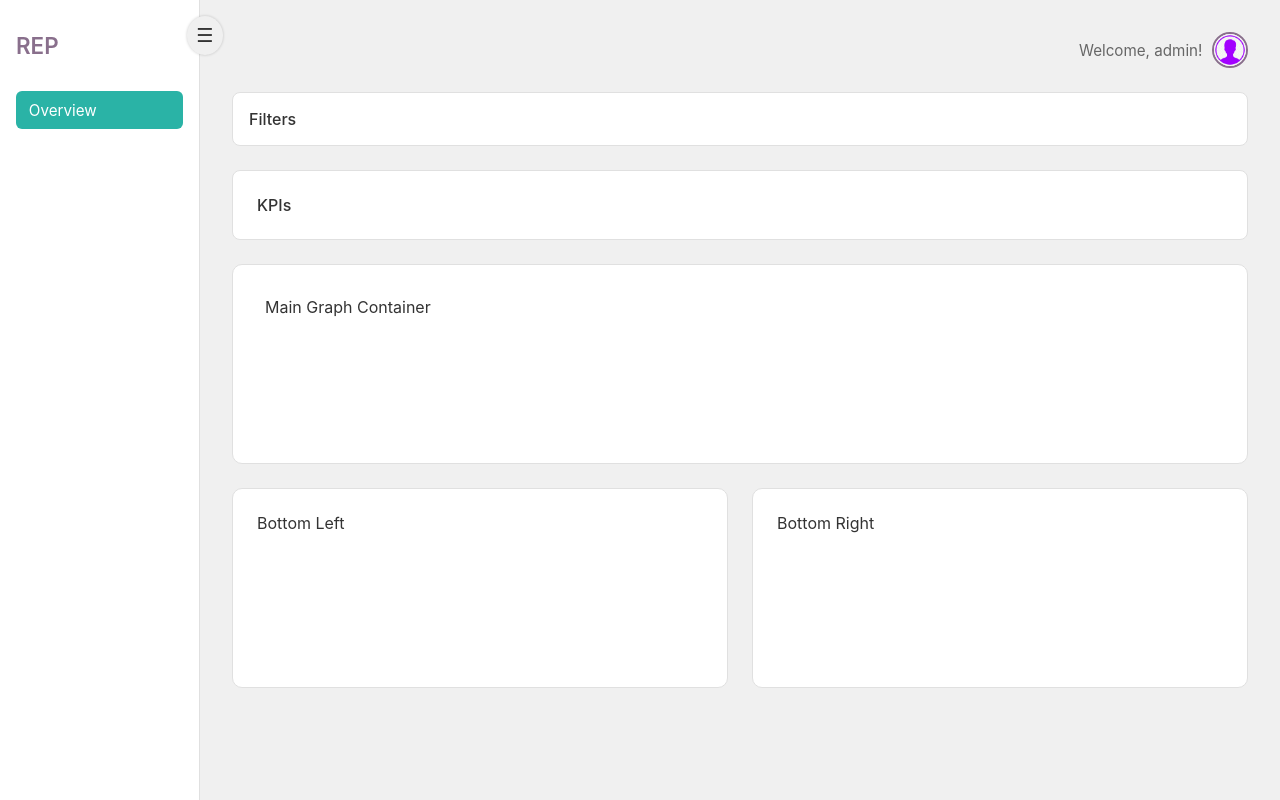
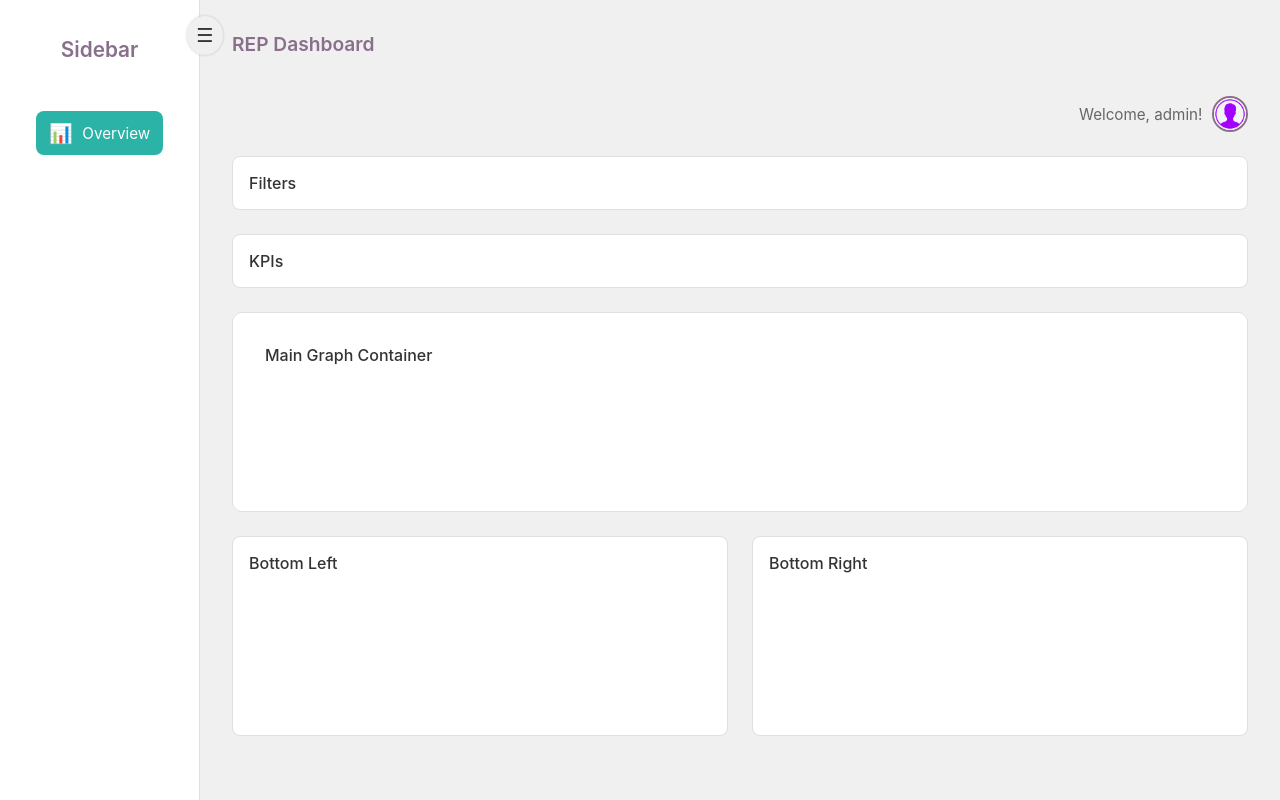
Before and after one commit to anetmoldova/REP, a Django app: page /dashboard/ in a window 1280 px wide. Run offline with Django 5.2, Linux system fonts and the light colour scheme; a user stored in the database is signed in.

Commit message:
update sidebar with icons

```diff
--- a/apps/rep_app/static/css/dashboard.css
+++ b/apps/rep_app/static/css/dashboard.css
@@ -31,11 +31,11 @@ body {
 .sidebar {
   width: 200px;
   background: var(--color-white);
-  padding: 2rem 1rem;
+  padding: 1.2rem 1rem;
   border-right: 1px solid var(--color-border);
   display: flex;
   flex-direction: column;
-  gap: 2rem;
+  align-items: center;
   transition: width 0.3s ease;
   min-width: 60px;
   position: relative;
@@ -56,41 +56,72 @@ body {
   box-shadow: 0 0 3px rgba(0, 0, 0, 0.2);
 }
 
-/* Collapsed sidebar */
-.sidebar.collapsed {
-  width: 60px;
-}
-
-.sidebar.collapsed .logo,
-.sidebar.collapsed .nav-item {
-  display: none;
-}
-
 .logo {
-  font-size: 1.4rem;
+  display: flex;
+  align-items: center;
+  justify-content: center;
+  height: 60px;
+  font-size: 1.3rem;
   font-weight: 600;
   color: var(--color-primary);
+  width: 100%;
 }
 
 .nav {
   display: flex;
   flex-direction: column;
+  align-items: center;
   gap: 1rem;
+  margin-top: 2rem; /* optional spacing */
+  margin-bottom: 0;
 }
 
 .nav-item {
+  display: flex;
+  align-items: center;
+  gap: 0.6rem;
   text-decoration: none;
   color: var(--color-muted);
   font-size: 0.95rem;
-  padding: 0.6rem 0.8rem;
-  border-radius: 6px;
+  padding: 0.5rem 0.8rem;
+  border-radius: 8px;
   transition: background 0.2s;
+  height: 44px;
+  width: 100%;
+  justify-content: flex-start;
+}
+
+.nav-icon {
+  font-size: 1.2rem;
 }
 
 .nav-item:hover,
 .nav-item.active {
   background: var(--color-secondary);
   color: var(--color-white);
+}
+
+/* Collapsed sidebar */
+.sidebar.collapsed {
+  width: 60px;
+}
+
+.sidebar.collapsed .logo-text {
+  display: none;
+}
+
+.sidebar.collapsed .nav-text {
+  display: none;
+}
+
+.sidebar.collapsed .nav-item {
+  width: 44px;
+  height: 44px;
+  justify-content: center;
+  align-items: center;
+  border-radius: 50%;
+  padding: 0;
+  margin: 0 auto;
 }
 
 /* Main content */
@@ -103,73 +134,25 @@ body {
   overflow-y: auto;
 }
 
-/* Top profile bar */
+.top-bar {
+  display: flex;
+  justify-content: space-between;
+  align-items: center;
+  margin-bottom: 1rem;
+}
+
+.dashboard-title {
+  font-size: 1.2rem;
+  font-weight: 600;
+  color: var(--color-primary);
+}
+
 .top-profile {
   display: flex;
   justify-content: flex-end;
   align-items: center;
 }
 
-.profile {
-  display: flex;
-  align-items: center;
-  gap: 0.8rem;
-}
-
-.profile img {
-  width: 36px;
-  height: 36px;
-  border-radius: 50%;
-  object-fit: cover;
-}
-
-.username {
-  font-size: 0.95rem;
-  color: var(--color-muted);
-}
-
-/* Filters bar */
-.filters-bar {
-  background: var(--color-white);
-  padding: 1rem;
-  border: 1px solid var(--color-border);
-  border-radius: 8px;
-  font-weight: 500;
-}
-
-/* KPI Section */
-.kpi-section {
-  background: var(--color-white);
-  padding: 1.5rem;
-  border: 1px solid var(--color-border);
-  border-radius: 8px;
-  font-weight: 500;
-}
-
-/* Graph */
-.main-graph {
-  background: var(--color-white);
-  padding: 2rem;
-  border-radius: 10px;
-  border: 1px solid var(--color-border);
-  height: 200px;
-}
-
-/* Bottom grid */
-.bottom-panels {
-  display: grid;
-  grid-template-columns: 1fr 1fr;
-  gap: 1.5rem;
-}
-
-.card {
-  background: var(--color-white);
-  padding: 1.5rem;
-  border-radius: 10px;
-  border: 1px solid var(--color-border);
-  height: 200px;
-}
-/* Profile Dropdown (fixed styling) */
 .profile {
   position: relative;
   display: flex;
@@ -184,6 +167,11 @@ body {
   object-fit: cover;
   cursor: pointer;
   border: 2px solid var(--color-primary);
+}
+
+.username {
+  font-size: 0.95rem;
+  color: var(--color-muted);
 }
 
 .dropdown {
@@ -222,3 +210,49 @@ body {
   background-color: var(--color-soft);
   color: var(--color-primary);
 }
+
+.logout-btn {
+  all: unset;
+  display: block;
+  width: 100%;
+  padding: 0.6rem 1rem;
+  text-align: center;
+  color: var(--color-primary);
+  font-weight: 500;
+  cursor: pointer;
+  transition: background 0.2s;
+  border-radius: 4px;
+}
+
+.logout-btn:hover {
+  background-color: var(--color-soft);
+  color: #5a4760;
+}
+
+/* Layout content */
+.filters-bar,
+.kpi-section,
+.main-graph,
+.card {
+  background: var(--color-white);
+  border: 1px solid var(--color-border);
+  border-radius: 8px;
+  padding: 1rem;
+  font-weight: 500;
+}
+
+.main-graph {
+  padding: 2rem;
+  border-radius: 10px;
+  height: 200px;
+}
+
+.bottom-panels {
+  display: grid;
+  grid-template-columns: 1fr 1fr;
+  gap: 1.5rem;
+}
+
+.card {
+  height: 200px;
+}
--- a/apps/rep_app/templates/rep_app/dashboard.html
+++ b/apps/rep_app/templates/rep_app/dashboard.html
@@ -7,7 +7,6 @@
   <title>Dashboard - REP</title>
   <link rel="stylesheet" href="{% static 'css/dashboard.css' %}">
   <script defer>
-    // Sidebar toggle script
     document.addEventListener("DOMContentLoaded", function () {
       const toggleBtn = document.getElementById("sidebarToggle");
       const sidebar = document.querySelector(".sidebar");
@@ -15,14 +14,12 @@
         sidebar.classList.toggle("collapsed");
       });
 
-      // Dropdown toggle
       const profilePic = document.getElementById("profilePic");
       const dropdown = document.getElementById("dropdownMenu");
       profilePic.addEventListener("click", () => {
         dropdown.classList.toggle("show");
       });
 
-      // Close dropdown on outside click
       document.addEventListener("click", function (e) {
         const profile = document.getElementById("profileDropdown");
         if (!profile.contains(e.target)) {
@@ -38,16 +35,26 @@
     <!-- Sidebar -->
     <aside class="sidebar">
       <button id="sidebarToggle" class="toggle-btn">☰</button>
-      <div class="logo">REP</div>
+
+      <div class="logo">
+        <span class="logo-text">Sidebar</span>
+      </div>
+
       <nav class="nav">
-        <a href="#" class="nav-item active">Overview</a>
+        <a href="#" class="nav-item active" title="Overview">
+          <span class="nav-icon">📊</span>
+          <span class="nav-text">Overview</span>
+        </a>
+        <!-- Add more nav-items here -->
       </nav>
     </aside>
 
     <!-- Main content -->
     <div class="main">
+      <div class="top-bar">
+        <div class="dashboard-title">REP Dashboard</div>
+      </div>
 
-      <!-- User profile -->
       <div class="top-profile">
         <div class="spacer"></div>
         <div class="profile" id="profileDropdown">
@@ -57,27 +64,20 @@
             <a href="#">Settings</a>
             <form method="post" action="{% url 'logout' %}">
               {% csrf_token %}
-              <button type="submit">Logout</button>
+              <button type="submit" class="dropdown-btn logout-btn">Logout</button>
             </form>
           </div>
         </div>
       </div>
 
-      <!-- Filters -->
       <div class="filters-bar">Filters</div>
-
-      <!-- KPI Section -->
       <div class="kpi-section">KPIs</div>
-
-      <!-- Main Graph -->
       <div class="main-graph">Main Graph Container</div>
 
-      <!-- Bottom two cards -->
       <div class="bottom-panels">
         <div class="card">Bottom Left</div>
         <div class="card">Bottom Right</div>
       </div>
-
     </div>
   </div>
 </body>
```
Also changed, not shown: rep_project/settings.py (+14 -0 lines), apps/rep_app/static/rep_app/overview_icon_v1.jpg (added), apps/rep_app/static/rep_app/overview_icon_v2.png (added), db.sqlite3.
